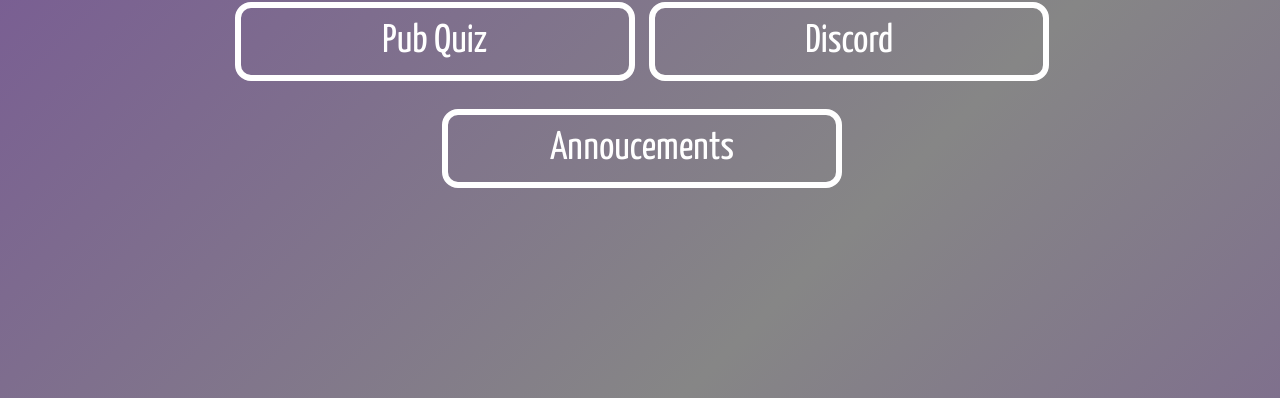
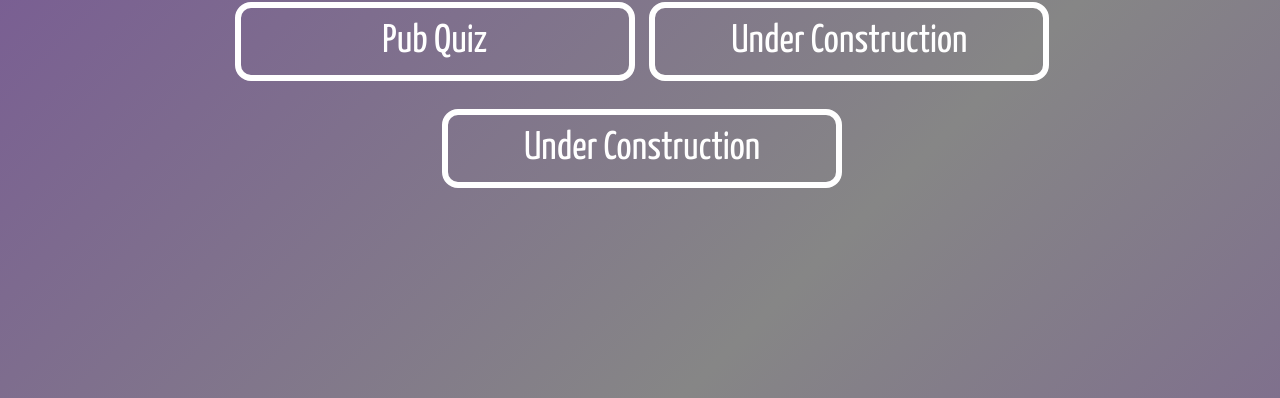
Before and after one commit to hash-714/gamewebsite, a plain HTML site: page index.html in a window 1280 px wide. Shown: the part 410-808 px from the top of the page. Drawn offline with Linux system fonts and the light colour scheme.

Commit message:
Under Construction

```diff
--- a/index.html
+++ b/index.html
@@ -120,11 +120,11 @@
 <div class="button-wrapper">
 
 <a href="pubquiz.html" class="button1">Pub Quiz</a>
-<a href="https://discord.gg/ZZYvRJw6vQ" class="button1">Discord</a>
+<a href="" class="button1">Under Construction</a>
 </div>
 <br>
 <div class="button-wrapper">
-<a href="annoucements.html" class="button1">Annoucements</a>
+<a href="" class="button1">Under Construction</a>
 </div>
 
 
```
